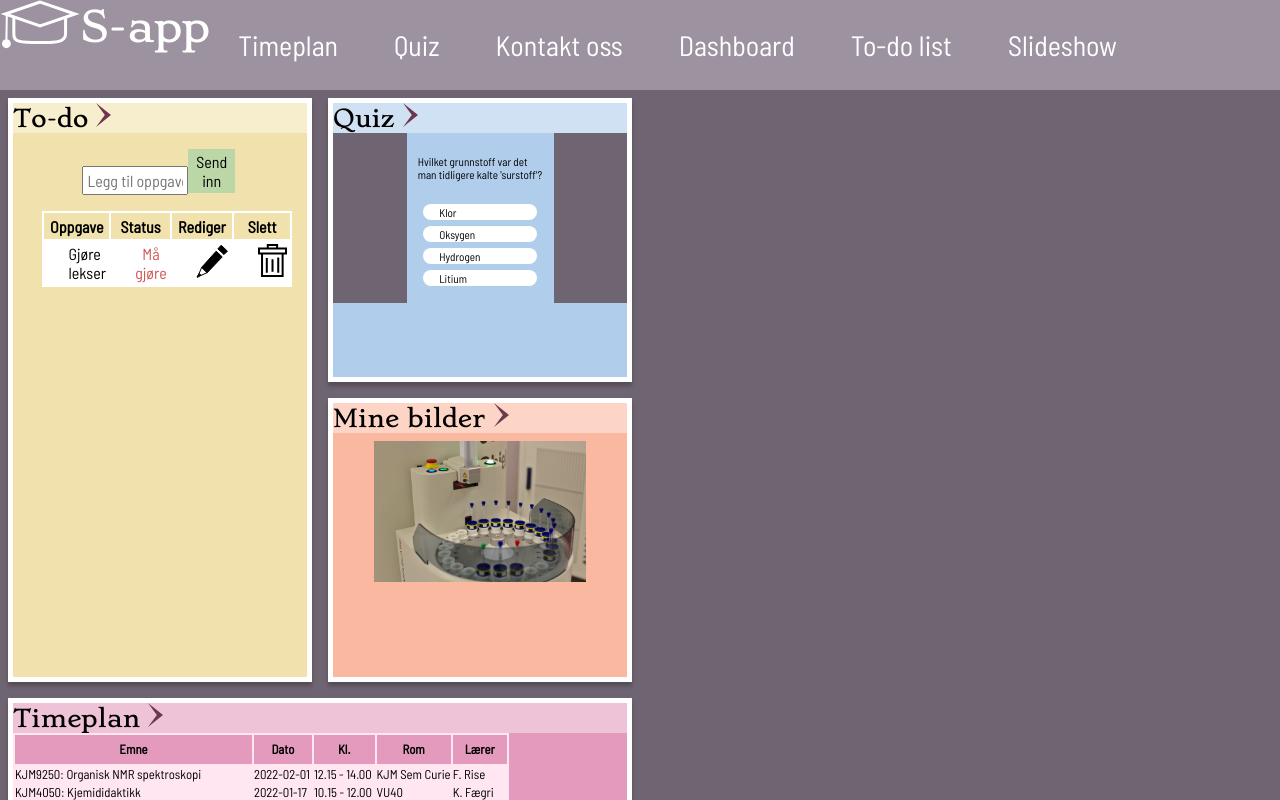
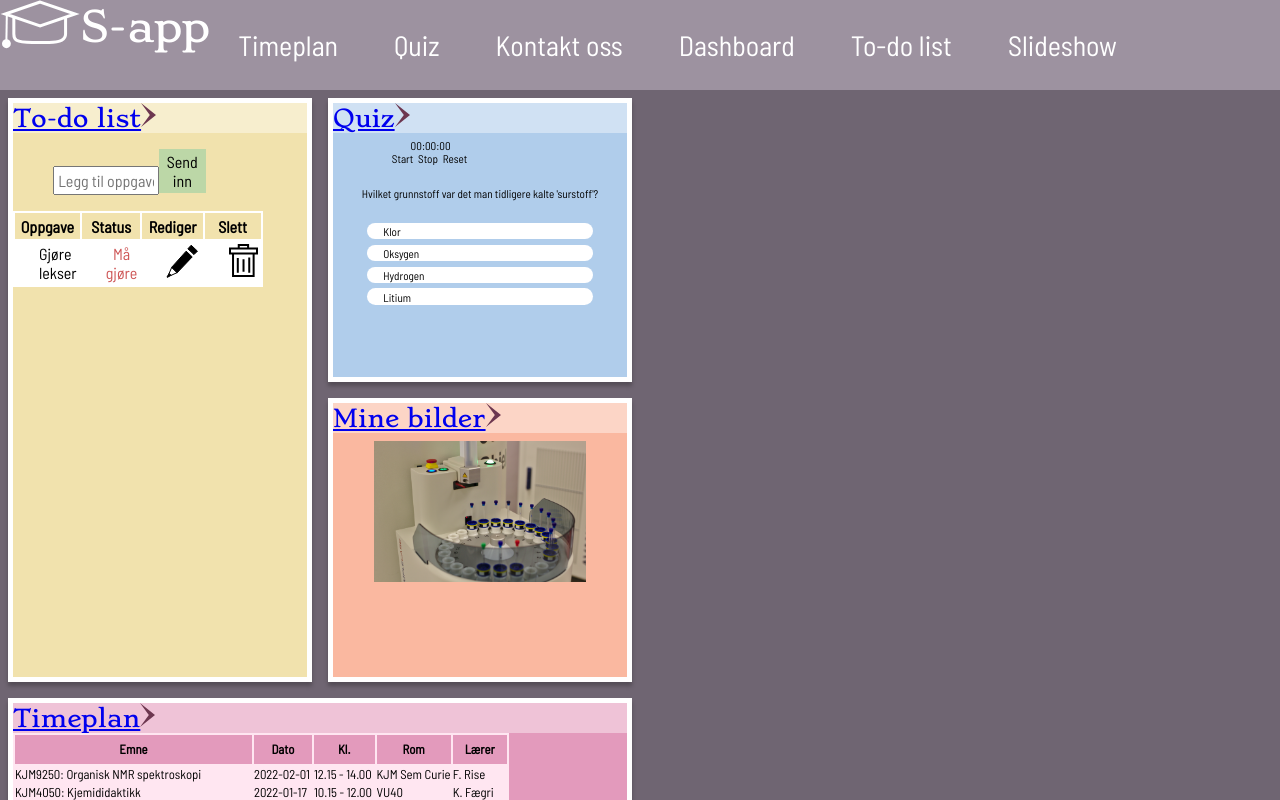
Before and after one commit to reiv003/Tema_4, a Vue app: page / in a window 1280 px wide. Shown: the top 800 px of the page. Built offline with nearby package versions, Linux system fonts and the light colour scheme.

Commit message:
Added router links to the grid components. Styling todo and quiz.

```diff
--- a/src/components/QuizApp.vue
+++ b/src/components/QuizApp.vue
@@ -1,7 +1,8 @@
 <template>
   <body class="quiz">
+    <div class="quiz__stopwatch"><Stopwatch /></div>
     <div class="quiz-body">
-      <!-- spørsmålene vises når indxen til quizen er mindre en count(lengden på quizzen -> 3) -->
+      <!-- spørsmålene vises når indxen til quizen er mindre en count(lengden på quizzen) -->
       <div v-if="index < count">
         <p class="quiz-body__question">{{ questions[index]["question"] }}</p>
         <label
@@ -76,7 +77,11 @@
 </template>
 
 <script>
+import Stopwatch from "./Stopwatch.vue";
+
 export default {
+  components: { Stopwatch },
+
   data() {
     return {
       index: 0,
@@ -205,10 +210,17 @@ export default {
   font-size: 70%;
 }
 
+.quiz__stopwatch {
+  background: var(--component-blue);
+  width: 100%;
+  padding-left: 20%;
+  padding-top: 2%;
+}
+
 .quiz-body {
   display: flex;
   justify-content: center;
-  width: 50%;
+  width: 100%;
   padding: 1em;
   background: var(--component-blue);
 }
@@ -241,6 +253,7 @@ export default {
 .quiz-body__result {
   padding-top: 1em;
   padding-left: 1vw;
+  background: none;
 }
 
 .result__scores {
--- a/src/components/Stopwatch.vue
+++ b/src/components/Stopwatch.vue
@@ -1,9 +1,9 @@
 <template>
   <section id="stopwatch">
-    <p>{{ stopwatch }}</p>
-    <button @click="start">Start</button>
-    <button @click="stop">Stop</button>
-    <button @click="reset">Reset</button>
+    <p class="stopwatch__watch">{{ stopwatch }}</p>
+    <button class="stopwatch__start" @click="start">Start</button>
+    <button class="stopwatch__stop" @click="stop">Stop</button>
+    <button class="stopwatch__reset" @click="reset">Reset</button>
   </section>
 </template>
 
@@ -41,4 +41,15 @@ export default {
 </script>
 
 <style>
+.stopwatch__watch {
+  padding-left: 8%;
+}
+
+.stopwatch__start {
+  margin-right: 2%;
+}
+
+.stopwatch__stop {
+  margin-right: 2%;
+}
 </style>
--- a/src/components/TodoList.vue
+++ b/src/components/TodoList.vue
@@ -5,7 +5,7 @@
         v-model="task"
         class="header__input"
         type="text"
-        placeholder="Legg til oppgave her"
+        placeholder="Legg til oppgave"
       />
       <button @click="submitTask" class="header__submit">Send inn</button>
     </div>
@@ -128,7 +128,6 @@ export default {
   display: flex;
   flex-direction: column;
   width: 80%;
-  margin-left: 10%;
 }
 
 .todo__header {
--- a/src/views/Dashboard.vue
+++ b/src/views/Dashboard.vue
@@ -1,26 +1,41 @@
 <template>
   <div class="dashboard-container">
     <div class="dashboard-components dash-todo">
-      <h2>To-do <img src="/images/side_arrow.svg" /></h2>
+      <h2>
+        <RouterLink :to="{ name: 'to_do' }">To-do list</RouterLink>
+        <img src="/images/side_arrow.svg" />
+      </h2>
       <TodoList />
     </div>
     <div class="dashboard-components dash-quiz">
-      <h2>Quiz <img src="/images/side_arrow.svg" /></h2>
+      <h2>
+        <RouterLink :to="{ name: 'quiz' }">Quiz</RouterLink>
+        <img src="/images/side_arrow.svg" />
+      </h2>
       <QuizApp />
     </div>
     <div class="dashboard-components dash-slide">
-      <h2>Mine bilder <img src="/images/side_arrow.svg" /></h2>
+      <h2>
+        <RouterLink :to="{ name: 'slideshow' }">Mine bilder</RouterLink>
+        <img src="/images/side_arrow.svg" />
+      </h2>
       <SlideShowApp />
     </div>
     <div class="dashboard-components dash-table">
-      <h2>Timeplan <img src="/images/side_arrow.svg" /></h2>
+      <h2>
+        <RouterLink :to="{ name: 'time_table' }">Timeplan</RouterLink>
+        <img src="/images/side_arrow.svg" />
+      </h2>
       <Table />
     </div>
     <div class="dashboard-components dash-contact">
       <button @click="active = !active">
         <img src="/images/arrow_down.svg" />
       </button>
-      <h2>Kontakt oss <img src="/images/side_arrow.svg" /></h2>
+      <h2>
+        <RouterLink :to="{ name: 'contact_us' }">Kontakt oss</RouterLink>
+        <img src="/images/side_arrow.svg" />
+      </h2>
 
       <div v-if="active" class="contact__content"><ContactForm /></div>
     </div>
--- a/src/views/Quiz.vue
+++ b/src/views/Quiz.vue
@@ -1,16 +1,13 @@
 <template>
-  <Stopwatch />
   <QuizApp />
 </template>
 
 <script>
 import QuizApp from "../components/QuizApp.vue";
-  import Stopwatch from "../components/Stopwatch.vue";
 
 export default {
   components: {
     QuizApp,
-      Stopwatch,
   },
 };
 </script>
```
Lines whose indentation alone changed are shown as unchanged.
